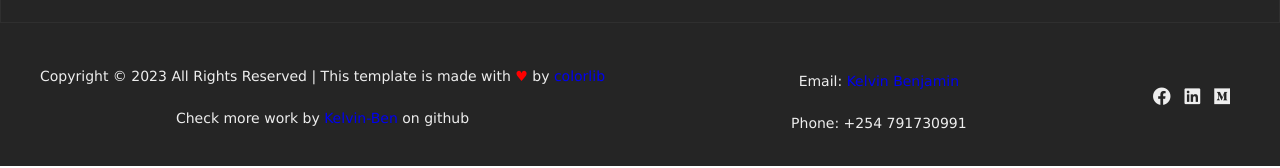
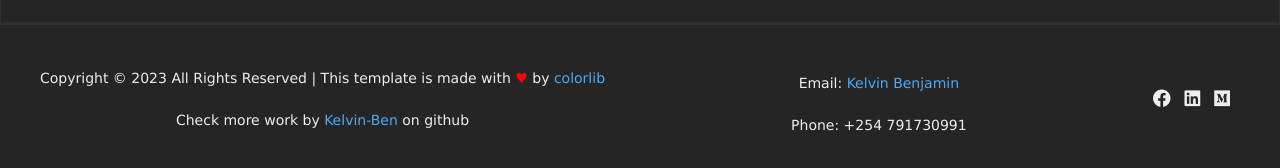
Before and after one commit to Kelvin-Ben/Gaming-website, a website: page index.html in a window 1280 px wide. Shown: the part 4486-4654 px from the top of the page. Drawn offline with Linux system fonts and the light colour scheme.

Commit message:
Modified a few style properties

```diff
--- a/css/style.css
+++ b/css/style.css
@@ -649,6 +649,11 @@ nav ul li a:hover {
   text-align: center;
   font-size: 14px;
   color: #eee;
+  border-top: 2px solid #4a4a4a4a;
+
+}
+.footer .flex p a {
+  color: #4babf5;
 }
 .contact-info p {
   margin-bottom: 5px;
```
